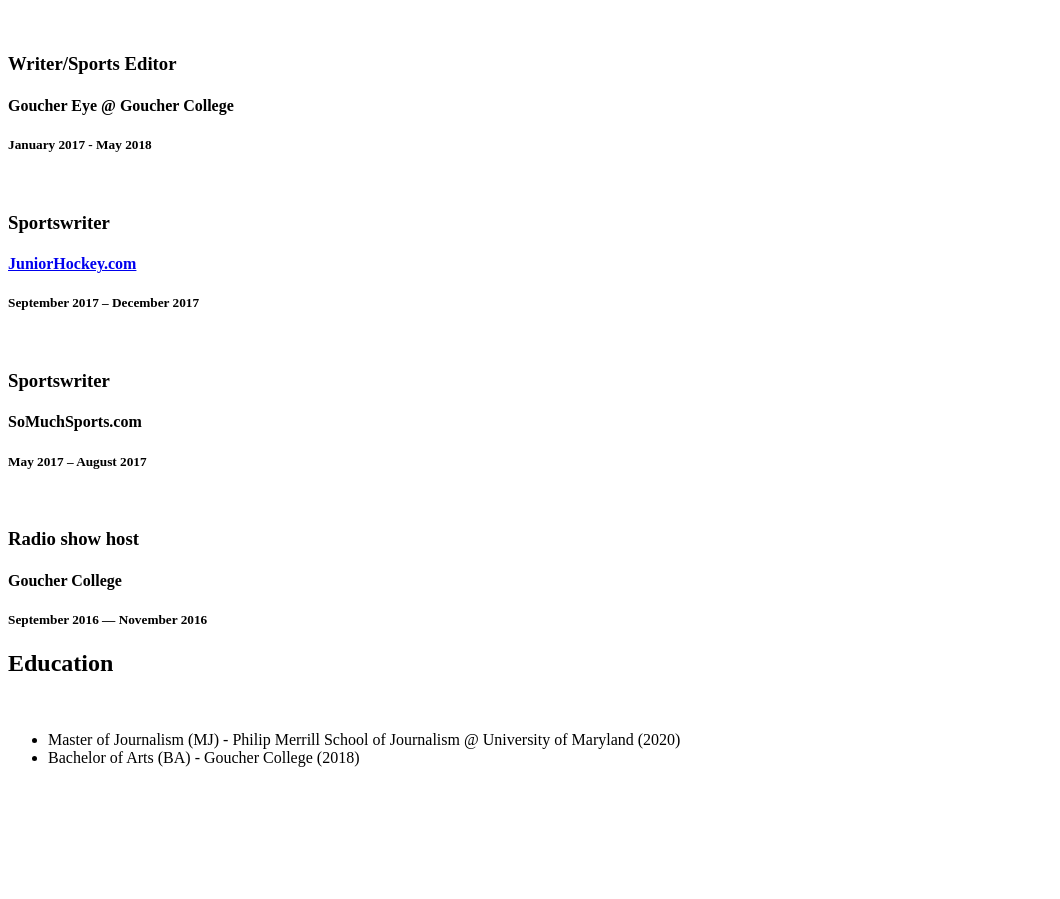
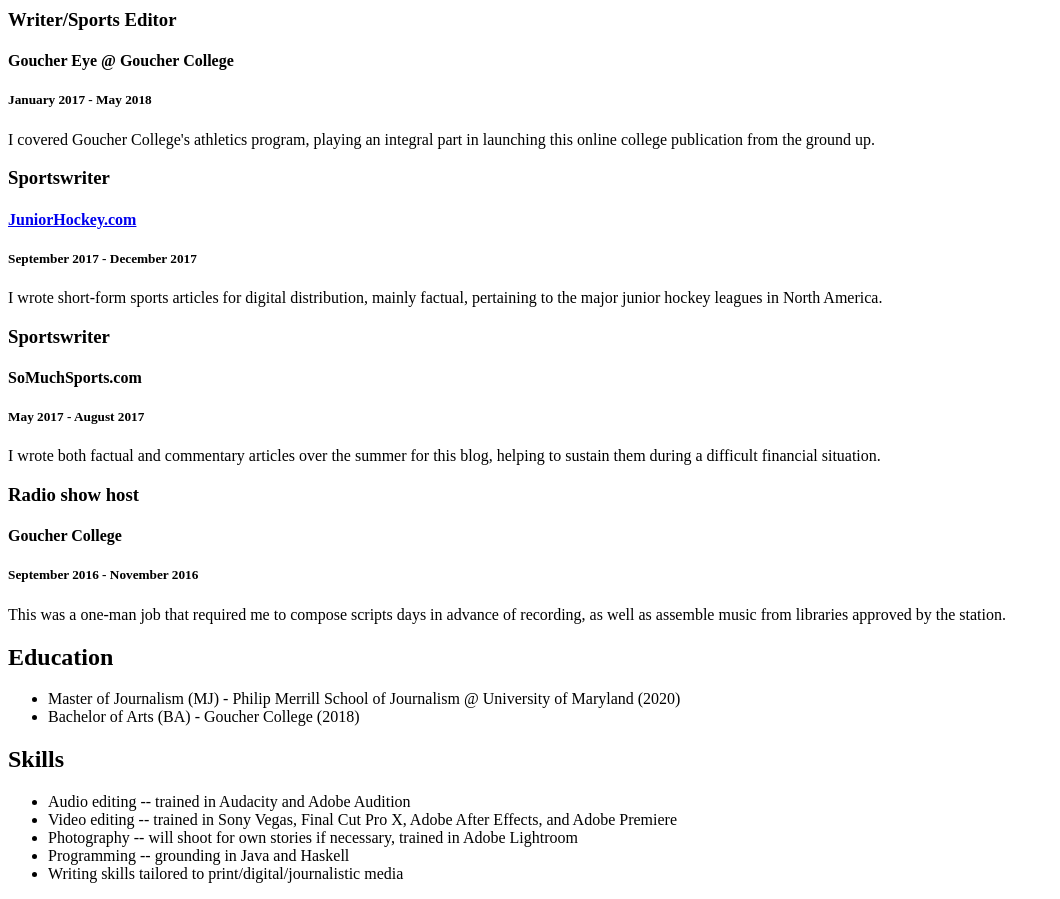
Before and after one commit to wmpitts96/William-Pitts-JOUR652, a plain HTML site: page resume/index.html in a window 1280 px wide. Shown: the part 608-1507 px from the top of the page, without its empty margins (0-1060 px from the left). Before the commit the page ends 1391 px from the top, so only its background shows below. Drawn offline with Linux system fonts and the light colour scheme.

Commit message:
FinishedHTML

```diff
--- a/resume/index.html
+++ b/resume/index.html
@@ -2,50 +2,70 @@
 
 <html lang="en">
 <head>
-<title>William Pitts Resume</title>
+  <title>William Pitts Resume</title>
+
+  <style type="text/css">
+  h1 {
+  font-size:36px;
+  color:#33485e;
+  }
+  </style>
 </head>
 
 <body>
-
+<!-- I built this myself! -->
   <h1>William Pitts</h1>
-
   <strong>Freelance journalist</strong>
-  <br>
-  <img src="glamshot.jpg" height="300" width="300" alt="head shot">
-
 <ul>
   <li><a href="mailto:wmpitts96@gmail.com"> E-Mail</a></li>
   <li><a href="https://www.linkedin.com/in/will-pitts-a740ab95/"> LinkedIn</a></li>
   <li><a href="https://twitter.com/NervousWreck96"> Twitter</a></li>
   <li><a href="https://github.com/wmpitts96"> GitHub</a></li>
 </ul>
+  <img src="glamshot.jpg" width="300px">
 <p>Able and willing to cover events of all kinds from all perspectives. Versatile, hard-working, and able to tailor writing to meet any demand.</p>
-<br>
+
 <div>
   <h2>Experience</h2>
-  <br>
+
   <h3>Writer/Sports Editor</h3>
   <h4>Goucher Eye @ Goucher College</h4>
   <h5>January 2017 - May 2018</h5>
-  <br>
+  <p>I covered Goucher College's athletics program, playing an integral part in launching this online college publication from the ground up.</p>
+
   <h3>Sportswriter</h3>
   <h4><a href = "http://www.juniorhockey.ca"> JuniorHockey.com</a></h4>
-  <h5>September 2017 – December 2017</h5>
-  <br>
+  <h5>September 2017 - December 2017</h5>
+  <p>I wrote short-form sports articles for digital distribution, mainly factual, pertaining to the major junior hockey leagues in North America.</p>
+
   <h3>Sportswriter</h3>
   <h4>SoMuchSports.com</h4>
-  <h5>May 2017 – August 2017</h5>
-  <br>
+  <h5>May 2017 - August 2017</h5>
+  <p>I wrote both factual and commentary articles over the summer for this blog, helping to sustain them during a difficult financial situation.</p>
+
   <h3>Radio show host</h3>
   <h4>Goucher College</h4>
-  <h5>September 2016 — November 2016</h5>
+  <h5>September 2016 - November 2016</h5>
+  <p>This was a one-man job that required me to compose scripts days in advance of recording, as well as assemble music from libraries approved by the station.</p>
 </div>
+
+<div>
   <h2>Education</h2>
-  <br>
   <ul>
     <li>Master of Journalism (MJ) - Philip Merrill School of Journalism @ University of Maryland (2020)
     <li>Bachelor of Arts (BA) - Goucher College (2018)</li>
 </ul>
+</div>
+
+<div>
+   <h2>Skills</h2>
+   <ul>
+   <li>Audio editing -- trained in Audacity and Adobe Audition</li>
+   <li>Video editing -- trained in Sony Vegas, Final Cut Pro X, Adobe After Effects, and Adobe Premiere</li>
+   <li>Photography -- will shoot for own stories if necessary, trained in Adobe Lightroom</li>
+   <li>Programming -- grounding in Java and Haskell</li>
+   <li>Writing skills tailored to print/digital/journalistic media</li>
+   </ul>
 
 <!-- Written on a school Mac at UMD. -->
 
```
